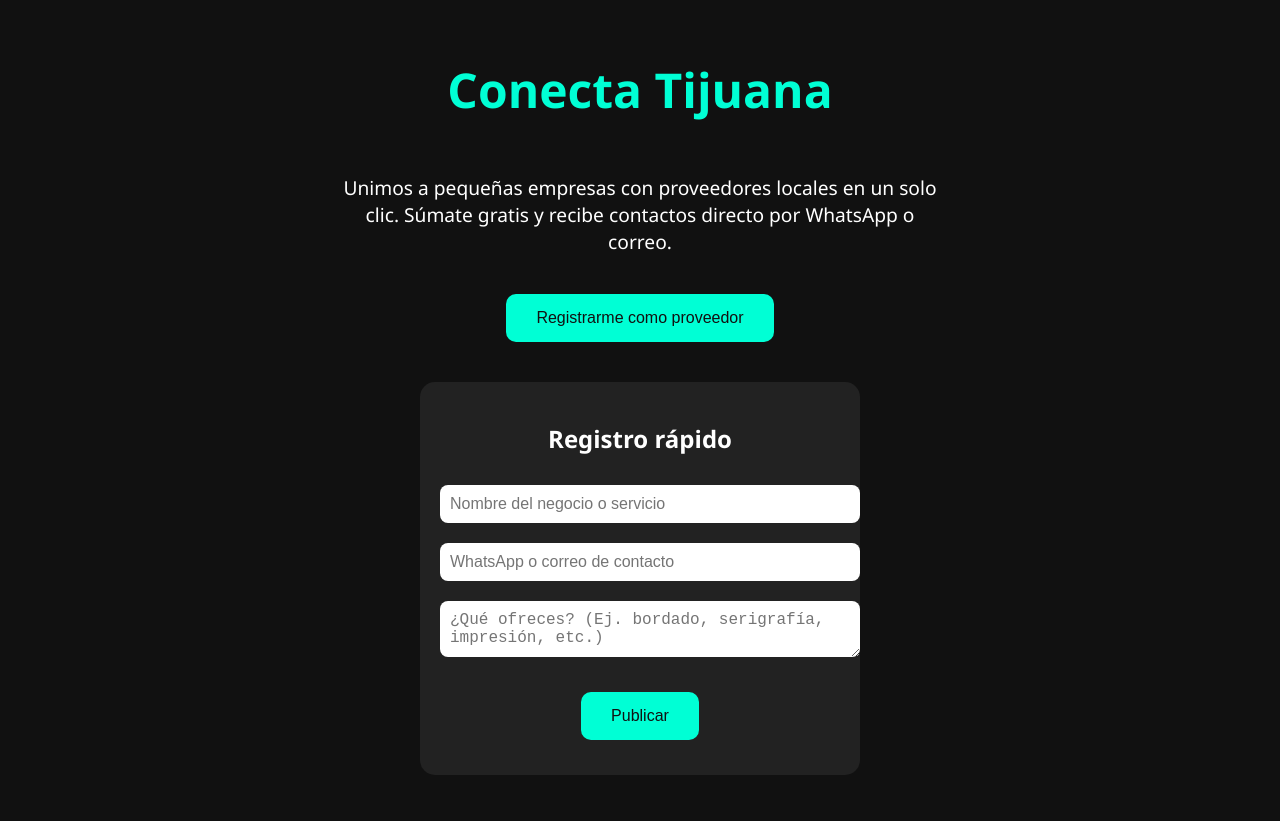
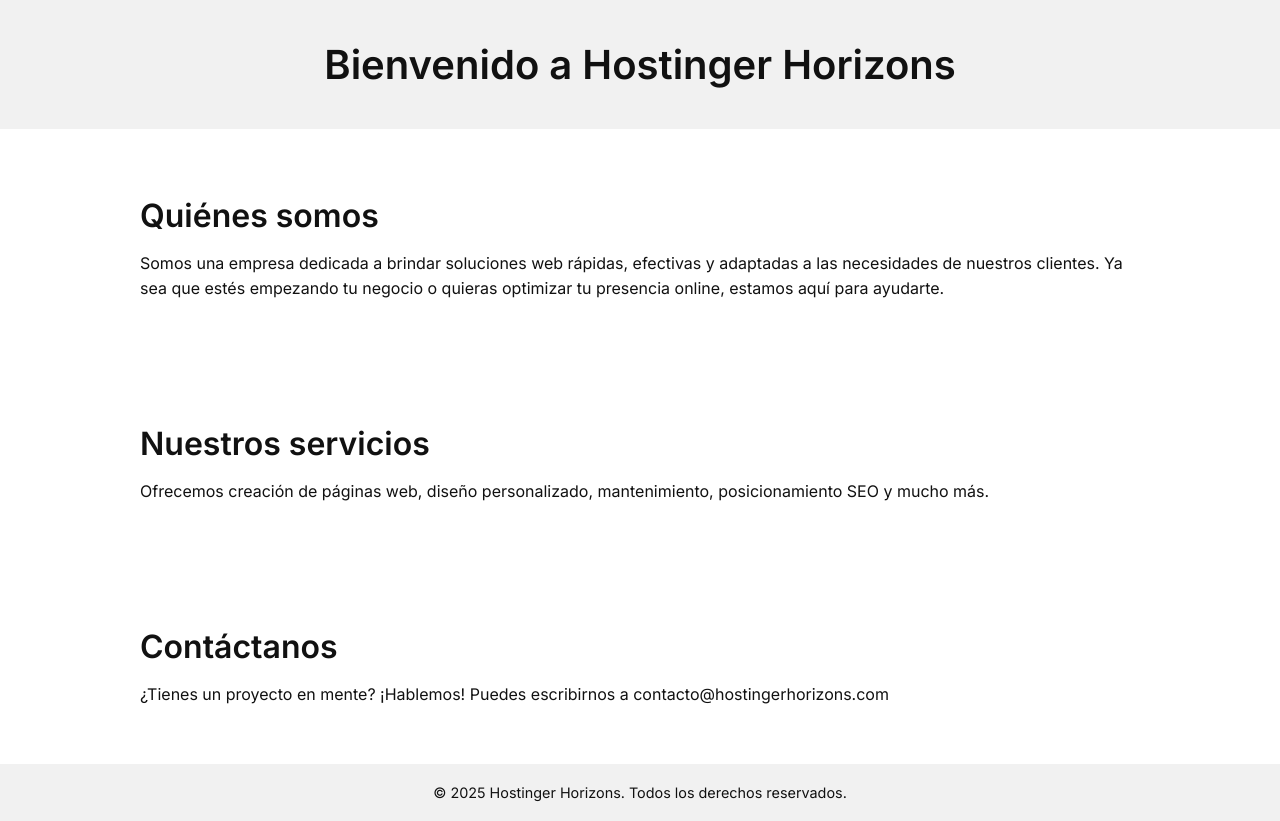
Before and after one commit to Triova572/triova-tj, a plain HTML site: page index.html in a window 1280 px wide. Before the commit the page ends 800 px from the top, so only its background shows below. Drawn offline with Linux system fonts and the light colour scheme.

Commit message:
Update index.html

```diff
--- a/index.html
+++ b/index.html
@@ -1,78 +1,70 @@
-<!DOCTYPE html><html lang="es">
+<!DOCTYPE html>
+<html lang="es">
 <head>
   <meta charset="UTF-8">
   <meta name="viewport" content="width=device-width, initial-scale=1.0">
-  <title>Conecta Tijuana</title>
+  <title>Hostinger Horizons</title>
+  <link href="https://fonts.googleapis.com/css2?family=Inter:wght@400;600&display=swap" rel="stylesheet">
   <style>
     body {
+      font-family: 'Inter', sans-serif;
       margin: 0;
-      font-family: 'Segoe UI', sans-serif;
-      background: #111;
-      color: #fff;
-      display: flex;
-      flex-direction: column;
-      align-items: center;
-      justify-content: center;
-      height: 100vh;
+      padding: 0;
+      background-color: #ffffff;
+      color: #111;
+    }
+    header {
+      background-color: #f1f1f1;
+      padding: 40px 20px;
       text-align: center;
     }
-    h1 {
-      font-size: 3rem;
-      color: #00ffd5;
+    header h1 {
+      margin: 0;
+      font-size: 2.5rem;
     }
-    p {
-      font-size: 1.2rem;
-      max-width: 600px;
+    section {
+      padding: 40px 20px;
+      max-width: 1000px;
+      margin: auto;
     }
-    .boton {
-      margin-top: 20px;
-      padding: 15px 30px;
+    section h2 {
+      font-size: 2rem;
+      margin-bottom: 10px;
+    }
+    section p {
       font-size: 1rem;
-      background: #00ffd5;
-      border: none;
-      color: #111;
-      border-radius: 10px;
-      cursor: pointer;
-      transition: 0.3s;
+      line-height: 1.6;
     }
-    .boton:hover {
-      background: #00c7a5;
-    }
-    .formulario {
-      margin-top: 40px;
-      background: #222;
+    footer {
+      background-color: #f1f1f1;
+      text-align: center;
       padding: 20px;
-      border-radius: 15px;
-      width: 100%;
-      max-width: 400px;
-    }
-    input, textarea {
-      width: 100%;
-      padding: 10px;
-      margin: 10px 0;
-      border: none;
-      border-radius: 8px;
-      font-size: 1rem;
-    }
-    .confirmacion {
-      margin-top: 15px;
-      color: #00ffd5;
+      font-size: 0.9rem;
     }
   </style>
 </head>
 <body>
-  <h1>Conecta Tijuana</h1>
-  <p>Unimos a pequeñas empresas con proveedores locales en un solo clic. Súmate gratis y recibe contactos directo por WhatsApp o correo.</p>
-  <button class="boton" onclick="document.querySelector('.formulario').scrollIntoView({ behavior: 'smooth' });">Registrarme como proveedor</button>  <div class="formulario">
-    <h2>Registro rápido</h2>
-    <input type="text" placeholder="Nombre del negocio o servicio" required>
-    <input type="text" placeholder="WhatsApp o correo de contacto" required>
-    <textarea placeholder="¿Qué ofreces? (Ej. bordado, serigrafía, impresión, etc.)" required></textarea>
-    <button class="boton" onclick="enviar()">Publicar</button>
-    <div class="confirmacion" id="mensaje"></div>
-  </div>  <script>
-    function enviar() {
-      document.getElementById('mensaje').innerText = "¡Tu servicio ha sido publicado exitosamente!";
-    }
-  </script></body>
+  <header>
+    <h1>Bienvenido a Hostinger Horizons</h1>
+  </header>
+
+  <section>
+    <h2>Quiénes somos</h2>
+    <p>Somos una empresa dedicada a brindar soluciones web rápidas, efectivas y adaptadas a las necesidades de nuestros clientes. Ya sea que estés empezando tu negocio o quieras optimizar tu presencia online, estamos aquí para ayudarte.</p>
+  </section>
+
+  <section>
+    <h2>Nuestros servicios</h2>
+    <p>Ofrecemos creación de páginas web, diseño personalizado, mantenimiento, posicionamiento SEO y mucho más.</p>
+  </section>
+
+  <section>
+    <h2>Contáctanos</h2>
+    <p>¿Tienes un proyecto en mente? ¡Hablemos! Puedes escribirnos a contacto@hostingerhorizons.com</p>
+  </section>
+
+  <footer>
+    &copy; 2025 Hostinger Horizons. Todos los derechos reservados.
+  </footer>
+</body>
 </html>
```
